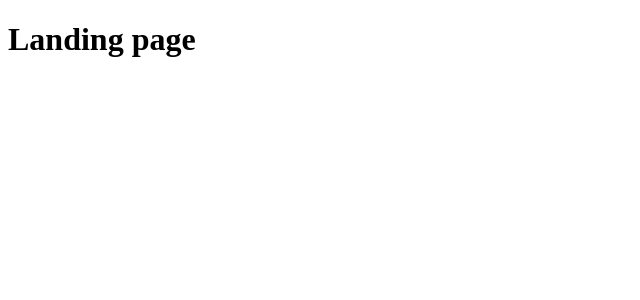
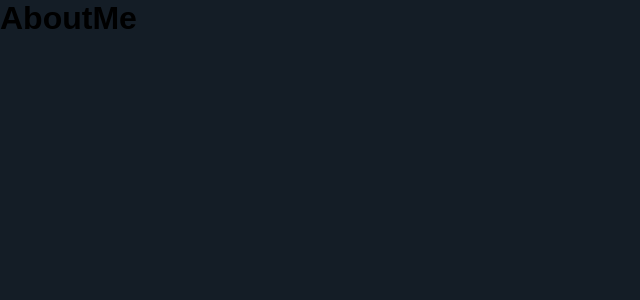
Before and after one commit to LuizFerK/AboutMe, a React (Create React App) app: page / in a window 1280 px wide. Shown: the top 300 px of the page, without its empty margins (0-640 px from the left). Built offline with nearby package versions, Linux system fonts and the light colour scheme.

Commit message:
chore: Add styled-components

```diff
--- a/package.json
+++ b/package.json
@@ -13,6 +13,7 @@
     "react": "^16.13.1",
     "react-dom": "^16.13.1",
     "react-scripts": "3.4.1",
+    "styled-components": "^5.1.1",
     "typescript": "~3.7.2"
   },
   "scripts": {
@@ -34,6 +35,7 @@
     ]
   },
   "devDependencies": {
+    "@types/styled-components": "^5.1.0",
     "@typescript-eslint/eslint-plugin": "^3.5.0",
     "@typescript-eslint/parser": "^3.5.0",
     "eslint": "6.8.0",
--- a/src/App.tsx
+++ /dev/null
@@ -1,5 +0,0 @@
-import React from 'react';
-
-const App: React.FC = () => <h1>Landing page</h1>;
-
-export default App;
--- /dev/null
+++ b/src/GlobalStyles.ts
@@ -0,0 +1,23 @@
+import { createGlobalStyle } from 'styled-components';
+
+export default createGlobalStyle`
+  * {
+    margin: 0;
+    padding: 0;
+    box-sizing: border-box;
+  }
+  html, body, #root {
+    height: 100%;
+  }
+  *, button, input {
+    border: 0;
+    outline: 0;
+    font-family: sans-serif;
+  }
+  :root {
+    --black: #141D26;
+    --white: #FFFFFF;
+    --primary: #710F67;
+    --secundary: #421646;
+  }
+`;
--- a/src/index.tsx
+++ b/src/index.tsx
@@ -1,10 +1,12 @@
 import React from 'react';
 import ReactDOM from 'react-dom';
-import App from './App';
+import AboutMe from './pages/AboutMe';
+import GlobalStyles from './GlobalStyles';
 
 ReactDOM.render(
   <React.StrictMode>
-    <App />
+    <AboutMe />
+    <GlobalStyles />
   </React.StrictMode>,
   document.getElementById('root'),
 );
--- /dev/null
+++ b/src/pages/AboutMe/index.tsx
@@ -0,0 +1,11 @@
+import React from 'react';
+
+import { Container } from './styles';
+
+const AboutMe: React.FC = () => (
+  <Container>
+    <h1>AboutMe</h1>
+  </Container>
+);
+
+export default AboutMe;
--- /dev/null
+++ b/src/pages/AboutMe/styles.ts
@@ -0,0 +1,6 @@
+import styled from 'styled-components';
+
+export const Container = styled.div`
+  height: 100%;
+  background: var(--black);
+`;
```
Also changed, not shown: 1 other file (tests, documents, lock files or other folders).
